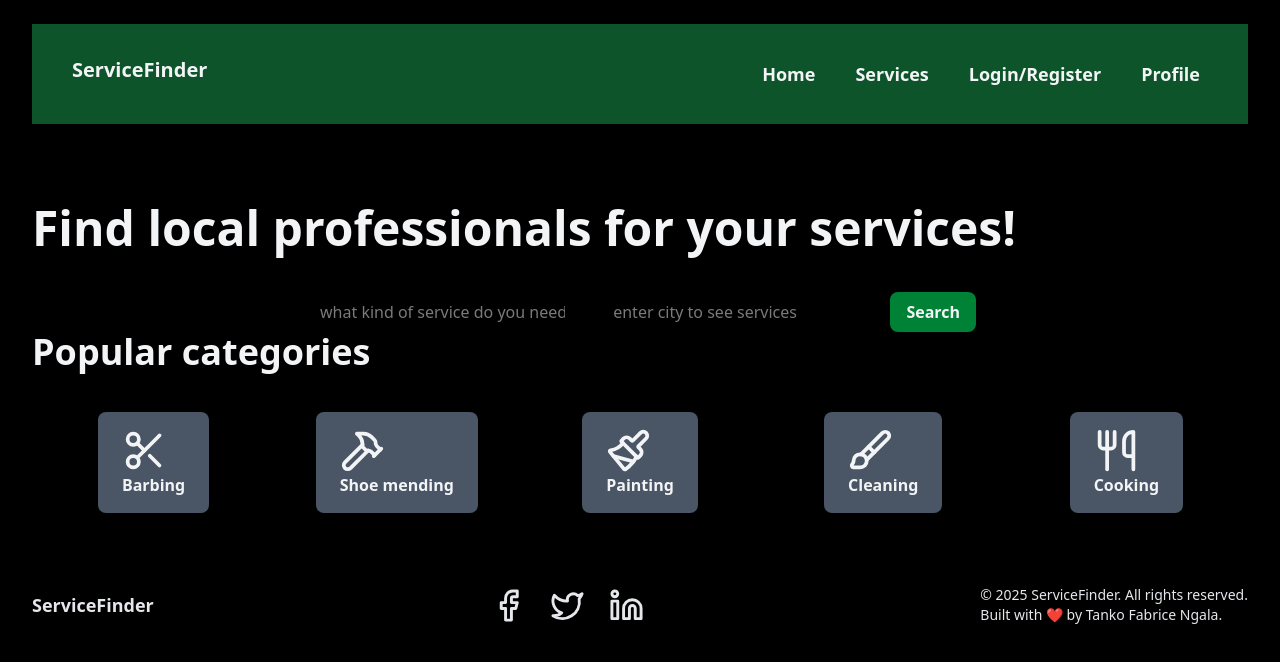
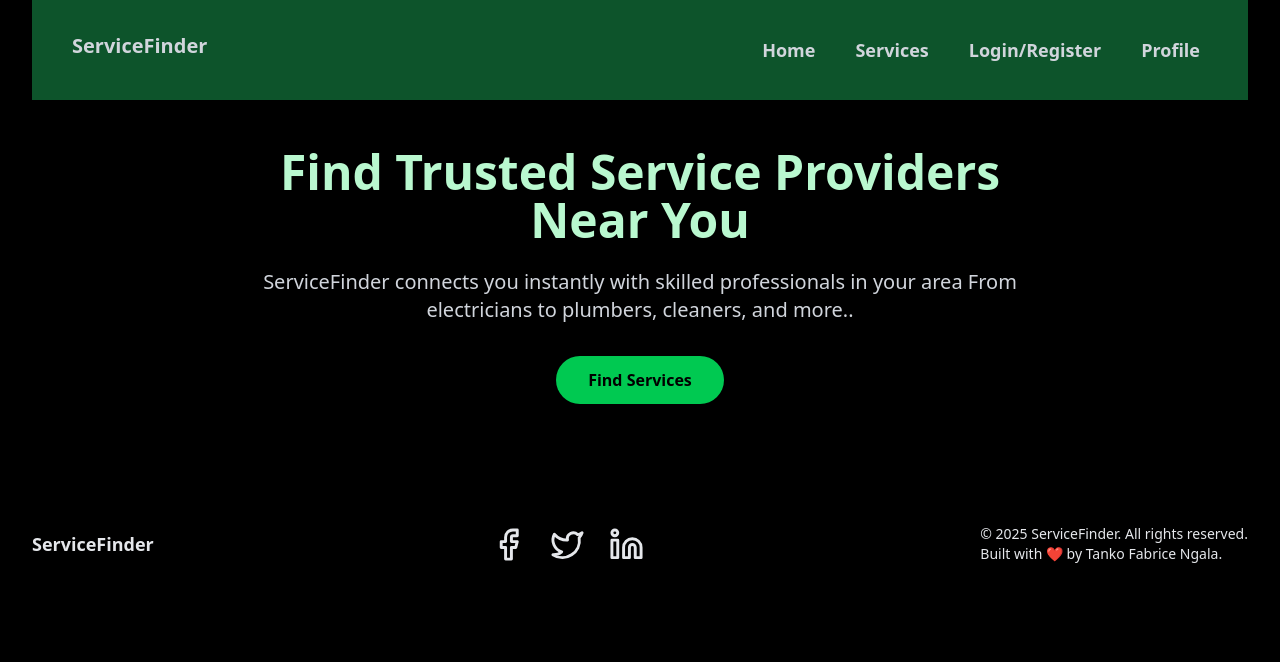
Before and after one commit to Tanko99/alx-fe-capstone, a React (Vite) app in the folder service-finder-app/: page /home in a window 1280 px wide. Shown: the top 662 px of the page. Built offline with nearby package versions, Linux system fonts and the light colour scheme; the HTML template or start-up script is replaced by a standard one.

Commit message:
homepage: hero section and a CTA button added and styled

```diff
--- a/service-finder-app/src/Pages/HomePage.jsx
+++ b/service-finder-app/src/Pages/HomePage.jsx
@@ -1,103 +1,29 @@
-import { useState } from "react";
-import { useNavigate } from "react-router-dom";
-import Navbar from "../components/Navbar";
+import { Link } from "react-router-dom";
+import Navbar from '../components/Navbar';
 import Footer from "../components/Footer";
-import { Scissors, Hammer, Paintbrush, Brush, Utensils } from "lucide-react";
-import useServiceStore from "../components/serviceStore";
 
+function HomePage() {
+  return (
+    <div className="bg-black text-gray-300 min-h-screen md:px-8 px-4">
+       <Navbar />
+       <div className="max-w-3xl text-center flex flex-col mx-auto items-center justify-center py-12">
+        <h1 className="text-4xl md:text-5xl font-bold  mb-6 text-green-200">
+          Find Trusted Service Providers Near You
+        </h1>
+        <p className="text-lg md:text-xl text-gray-300 mb-8">
+          ServiceFinder connects you instantly with skilled professionals in your area          From electricians to plumbers, cleaners, and more..
+        </p>
+        <Link
+          to="/services"
+          className="bg-green-500 hover:bg-green-600 text-black font-bold py-3 px-8 rounded-full transition duration-300"
+        >
+          Find Services
+        </Link>
+      </div>
+      <Footer />
+    </div>
 
-
-function  HomePage() {
-    const [serviceType, setServiceType] = useState('');
-    const [location, setLocation] = useState('');
-    const navigate = useNavigate();
-
-    const { setServiceType: saveServiceType, setLocation: saveLocation, setSelectedCategory} = useServiceStore();
-
-
-    const handleSubmit = (event) => {
-        event.preventDefault();
-        saveServiceType(serviceType);
-        saveLocation(location);
-
-        //delays for miliseconds to search and opens in services page
-        setTimeout(() => {
-            navigate("?services");
-        }, 100);
-
-        // this will clear the input fields
-        setServiceType('');
-        setLocation('');
-    };
-
-    return (
-        <div className="min-h-screen bg-black text-gray-100 px-4 py-6 mx-auto  sm:px-8">
-            <header>
-                <Navbar />
-                <h1 className="md:text-5xl sm:text-3xl text-2xl sm:text-teft  text-center sm:text-left  mt-20 font-bold">Find local professionals for your services!</h1>
-            </header>
-            <div>
-                <form onSubmit={handleSubmit} className="flex flex-col sm:flex-row w-full mx-auto  max-w-2xl gap-x-4 sm:gap-y-4 mt-10  ">
-                    <input className="px-4 py-2 flex-1 w-full sm:w-auto focus:border-green-600 focus:ring-2 focus:ring-green-600
-                    focus:outline-none rounded-lg shadow-lg"
-                    type="text"
-                    value={serviceType}
-                    onChange={(e) => setServiceType(e.target.value)}
-                    placeholder="what kind of service do you need?"  />
-
-                    <input  className="px-4 py-2 flex-1 w-full sm:w-auto focus:border-green-600 focus:ring-2 focus:ring-green-600
-                    focus:outline-none rounded-lg shadow-lg "
-                    type="text"
-                    value={location}
-                    onChange={(e) => setLocation(e.target.value)}
-                    placeholder="enter city to see services" />
-
-                    <button className="px-4 py-2 bg-green-700 hover:bg-green-900 rounded-lg shadow-lg w-full sm:w-auto transition cursor-pointer font-bold" type="submit"> Search</button>
-                </form>
-            </div>
-            <div>
-                <h2 className=" text-center sm:text-left  mb-10 font-bold  md:text-4xl sm:text-3xl">Popular categories </h2>
-
-             </div>
-             <div className="grid grid-cols-2 sm:grid-cols-3 gap--4 md:grid-cols-4 lg:grid-cols-5  justify-items-center">
-                <button onClick={() => {
-                    setSelectedCategory("Barbing");
-                    navigate("/services");
-                }} className="bg-gray-600 rounded-lg font-bold
-                py-4 px-6"> <Scissors size={45} /> Barbing
-                </button>
-                <button onClick={() => {
-                    setSelectedCategory("Shoe mending");
-                    navigate("/services");
-                 }} className="bg-gray-600 rounded-lg font-bold
-                py-4 px-6">
-                   <Hammer size={45} /> Shoe mending
-                 </button>
-                 <button onClick={() => {
-                    setSelectedCategory("Painting");
-                    navigate("/services");
-                 }} className="bg-gray-600 rounded-lg font-bold
-                py-4 px-6">
-                  <Paintbrush size={45}  /> Painting
-                 </button>
-                 <button onClick={() => {
-                    setSelectedCategory("Cleaning");
-                    navigate("/services");
-                 }} className="bg-gray-600 rounded-lg font-bold
-                py-4 px-6">
-                  <Brush size={45} /> Cleaning
-                 </button>
-                 <button onClick={() => {
-                    setSelectedCategory("Cooking")
-                    navigate("/services");
-                 }} className="bg-gray-600 rounded-lg font-bold
-                py-4 px-6" >
-                  <Utensils size={45} /> Cooking
-                 </button>
-            </div>
-            <Footer />
-        </div>
-    );
-};
+  );
+}
 
 export default HomePage;
```
